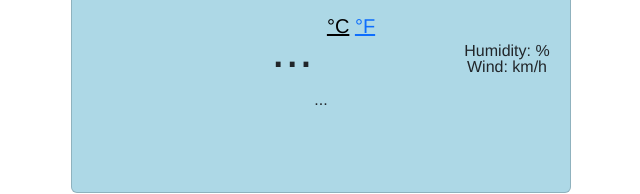
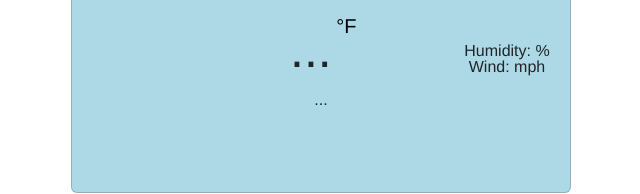
Before and after one commit to darleeenman/weather-app, a plain HTML site: page index.html in a window 1280 px wide. Shown: the part 228-422 px from the top of the page, 319-959 px from the left. Drawn offline with nearby package versions, Linux system fonts and the light colour scheme.

Commit message:
Update index.html
remove celsius,
update to fahrenheit
change km to mph

```diff
--- a/index.html
+++ b/index.html
@@ -45,17 +45,17 @@
         <div class="weather-data d-flex">
           <div class="mr-auto">
               <img id="icon" />
-            <span class="temperature" id="current-temp">... </span>
+            <span class="temperature" id="current-temp">...</span>
               <span class="units">
-                <a href="#" id="celsius-link" class="active">°C</a>
-                <a href="#" id="fahrenheit-link">°F</a></span>
+                <!-- <a href="#" id="celsius-link" class="active">°C</a> -->
+                °F</span>
 
 
             <p id="temperature-description">...</p>
             <div class="col-6">
             <ul>
             <li>Humidity: <span id="humidity"></span>%</li>
-            <li>Wind: <span id="wind"></span>km/h</li>
+            <li>Wind: <span id="wind"></span>mph</li>
             </ul>
           </div>
         </div>
```
